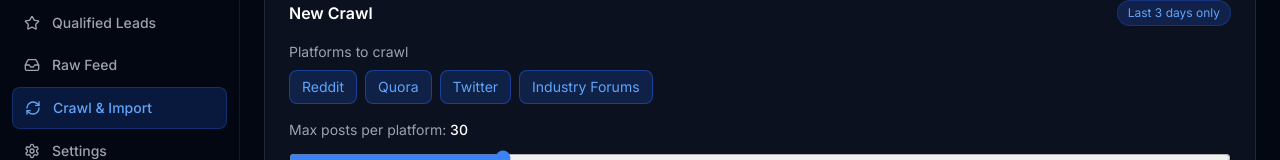
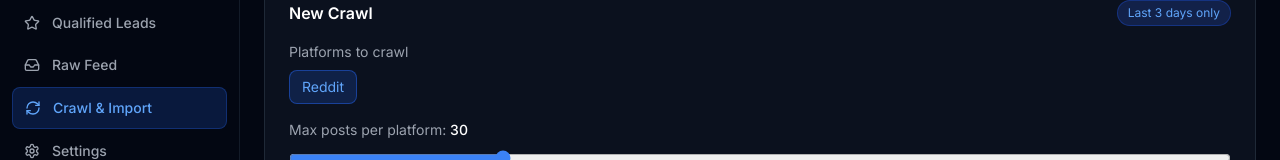
Before and after one commit to khyatigushwork/asgard, a Next.js app: page /crawl in a window 1280 px wide. Shown: the part 127-287 px from the top of the page. Built offline with nearby package versions, Linux system fonts and the light colour scheme; no server answers.

Commit message:
Restrict crawl to Reddit only

```diff
--- a/src/app/(dashboard)/crawl/page.tsx
+++ b/src/app/(dashboard)/crawl/page.tsx
@@ -15,7 +15,7 @@
   config: Record<string, unknown>;
 }
 
-const PLATFORMS = ["REDDIT", "QUORA", "TWITTER", "INDUSTRY_FORUMS"];
+const PLATFORMS = ["REDDIT"];
 
 export default function CrawlPage() {
   const [jobs, setJobs] = useState<CrawlJob[]>([]);
--- a/src/app/api/crawl/route.ts
+++ b/src/app/api/crawl/route.ts
@@ -11,7 +11,7 @@
 export async function POST(req: NextRequest) {
   try {
     const body = await req.json().catch(() => ({}));
-    const platforms = (body.platforms as Platform[]) ?? ["REDDIT", "TWITTER"];
+    const platforms = (body.platforms as Platform[]) ?? ["REDDIT"];
     const maxPerPlatform = body.maxPerPlatform ?? 25;
     const runQualification = body.qualify !== false;
 
```
